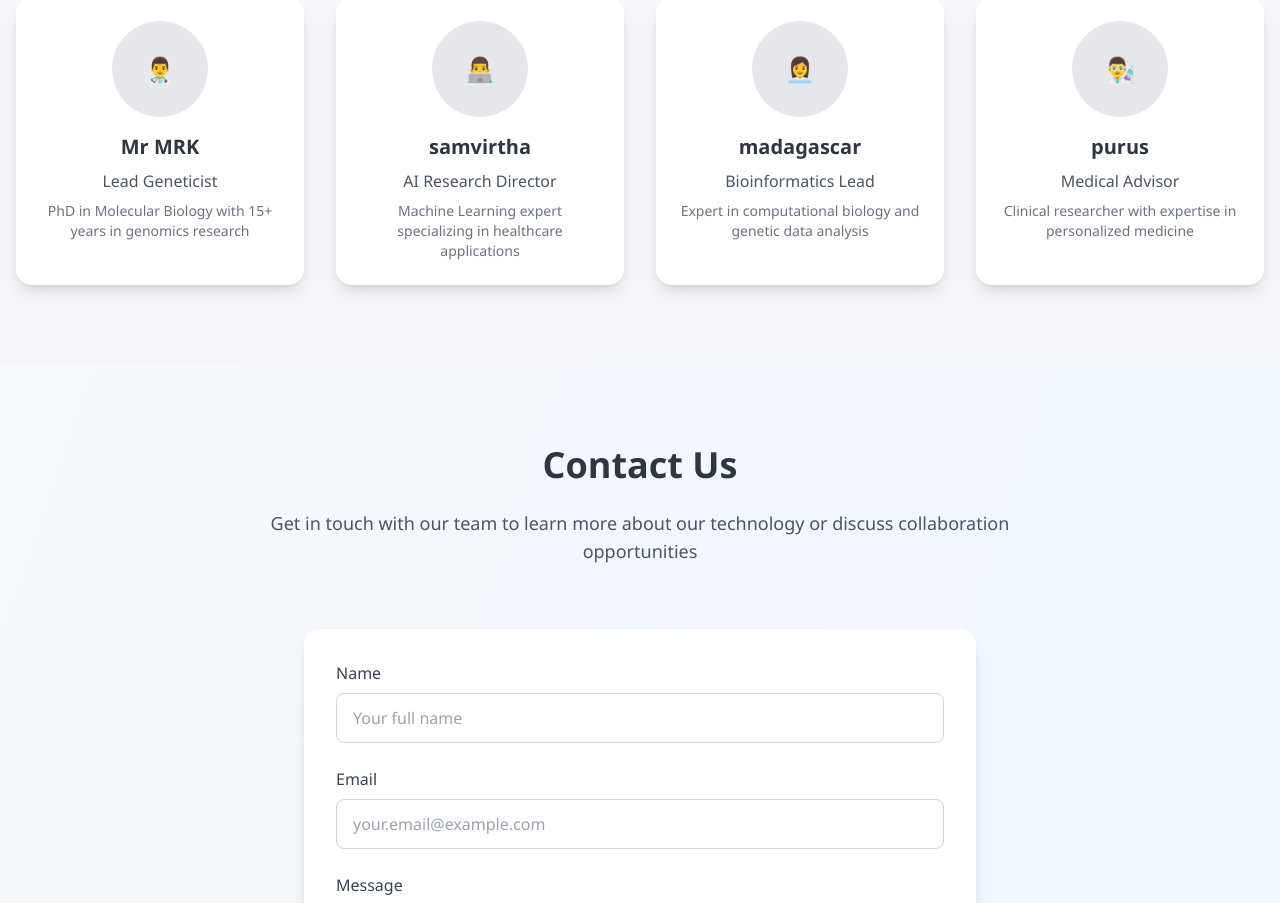
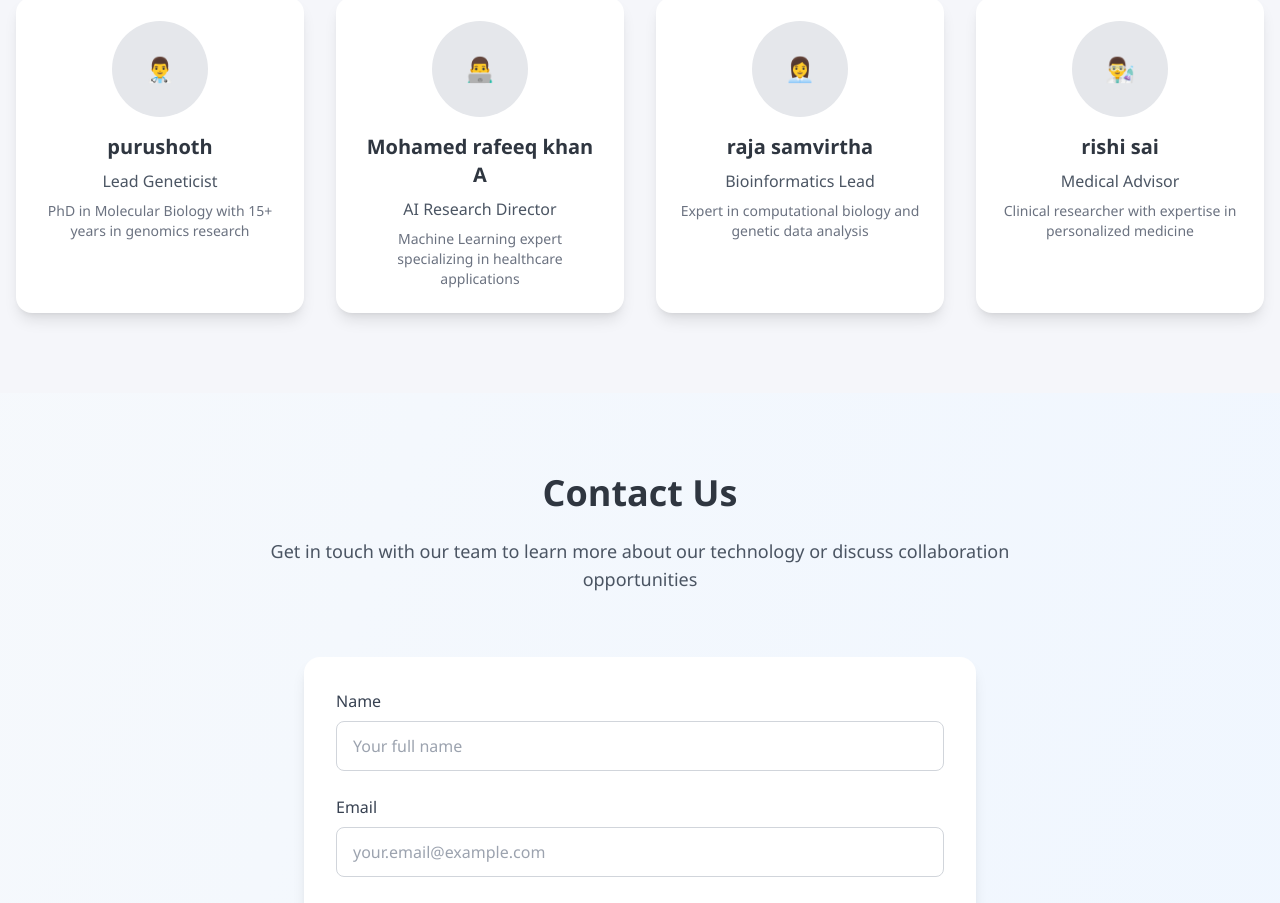
Before and after one commit to Mohamedrxf/ai-gene-insights, a React (Vite) app: page / in a window 1280 px wide. Shown: the part 2100-3003 px from the top of the page. Built offline with nearby package versions, Linux system fonts and the light colour scheme.

Commit message:
Update team member names
Change team member names in the TeamSection component.

```diff
--- a/src/components/TeamSection.tsx
+++ b/src/components/TeamSection.tsx
@@ -2,25 +2,25 @@
 const TeamSection = () => {
   const teamMembers = [
     {
-      name: "Mr MRK",
+      name: "purushoth",
       role: "Lead Geneticist",
       description: "PhD in Molecular Biology with 15+ years in genomics research",
       emoji: "👨‍⚕️"
     },
     {
-      name: "samvirtha",
+      name: "Mohamed rafeeq khan A",
       role: "AI Research Director",
       description: "Machine Learning expert specializing in healthcare applications",
       emoji: "👨‍💻"
     },
     {
-      name: "madagascar",
+      name: "raja samvirtha",
       role: "Bioinformatics Lead",
       description: "Expert in computational biology and genetic data analysis",
       emoji: "👩‍💼"
     },
     {
-      name: "purus",
+      name: "rishi sai",
       role: "Medical Advisor",
       description: "Clinical researcher with expertise in personalized medicine",
       emoji: "👨‍🔬"
```
